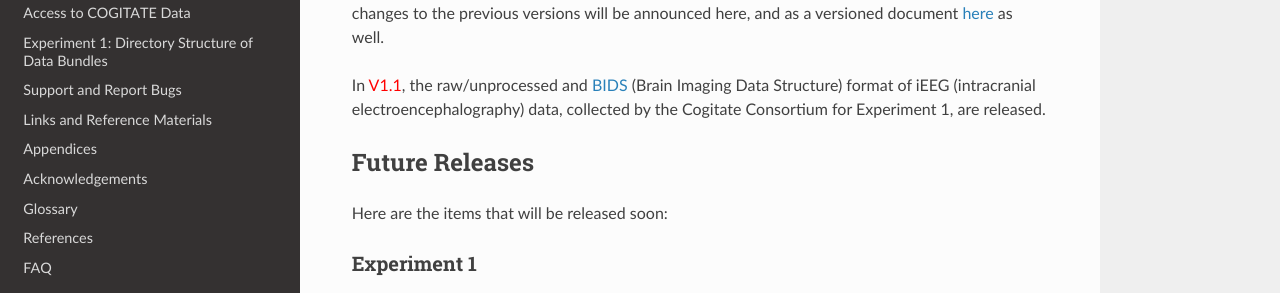
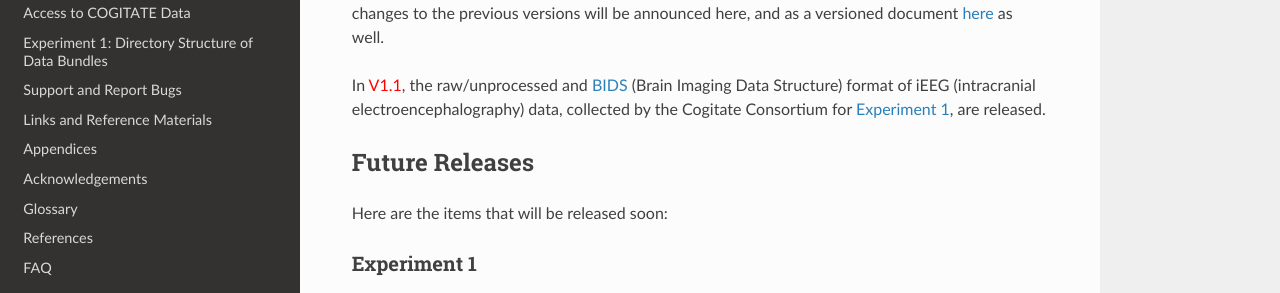
Before and after one commit to Cogitate-consortium/cogitate-data, an MkDocs documentation site: the page built from docs/01_intro.md, in a window 1280 px wide and 955 px high. Shown: the part 334-627 px from the top of the window. Built offline with MkDocs 1.6.1, drawn with Linux system fonts in a browser that asks for light colours; nearby versions of some CDN libraries; some of the changed lines change nothing that is shown.

```diff
--- a/docs/01_intro.md
+++ b/docs/01_intro.md
@@ -6,7 +6,7 @@
 
 This is the <span style="color:red;">second version</span> (<span style="color:red;">V1.1</span>) of the COGITATE data release document. New updates or any changes to the previous versions will be announced here, and as a versioned document [here](https://github.com/Cogitate-consortium/cogitate-data/tree/main/assets/documentation_v1.1) as well.
 
-In <span style="color:red;">V1.1</span>, the raw/unprocessed and [BIDS](https://bids-specification.readthedocs.io/en/stable/) (Brain Imaging Data Structure) format of iEEG (intracranial electroencephalography) data, collected by the Cogitate Consortium for Experiment 1, are released.
+In <span style="color:red;">V1.1</span>, the raw/unprocessed and [BIDS](https://bids-specification.readthedocs.io/en/stable/) (Brain Imaging Data Structure) format of iEEG (intracranial electroencephalography) data, collected by the Cogitate Consortium for [Experiment 1](02_overview.md#experiment-1-conscious-perception), are released.
 
 ## Future Releases
 
```
